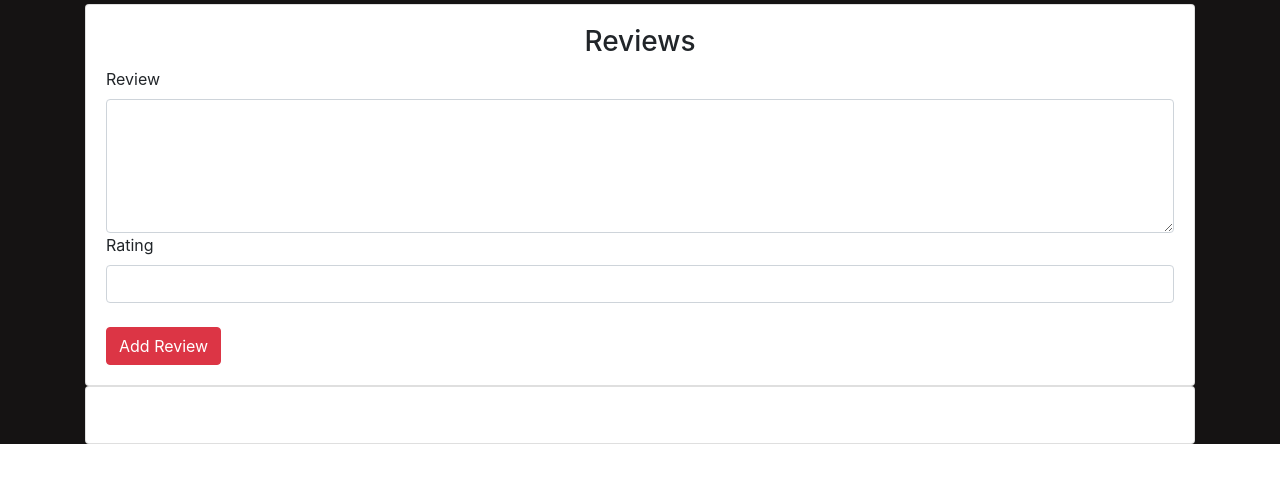
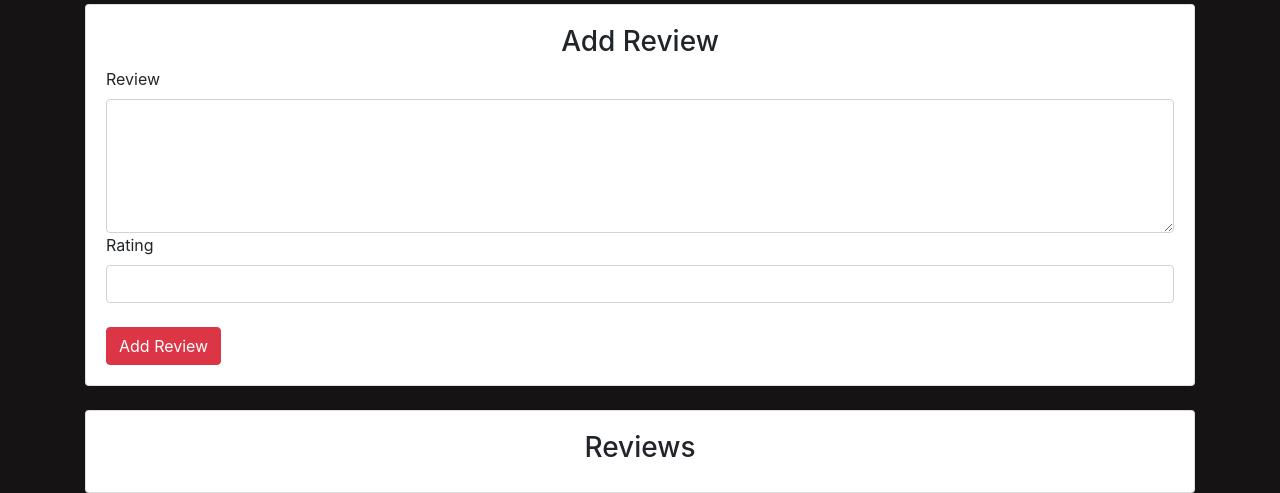
Before and after one commit to onthir/youtube-tutorial, a Django app: page /details/1/ in a window 1280 px wide. Shown: the part 394-887 px from the top of the page. Before the commit the page ends 838 px from the top, so only its background shows below. Run offline with Django 3.2, Linux system fonts and the light colour scheme; data comes from the database, SQL or seed files in the repository; both versions use the stored data as it was after the commit; some libraries are stand-ins or nearby versions.

Commit message:
Upto delete has been done

```diff
--- a/main/models.py
+++ b/main/models.py
@@ -20,7 +20,7 @@ class Movie(models.Model):
 class Review(models.Model):
     movie = models.ForeignKey(Movie, on_delete=models.CASCADE)
     user = models.ForeignKey(User, on_delete=models.CASCADE)
-    comment = models.TextField(max_length=1000)
+    comment = models.TextField(max_length=5000)
     rating = models.FloatField(default=0)
 
     def __str__(self):
--- a/main/templates/main/details.html
+++ b/main/templates/main/details.html
@@ -23,7 +23,7 @@
                 {% if request.user.is_authenticated %}
                     {% if request.user.is_superuser %}
                         <a href="{% url 'main:edit_movies' movie.id %}" class="btn btn-warning">Edit Movie</a>
-                        <a href="{% url 'main:delete_movie' movie.id %}" class="btn btn-danger">Delete Movie</a>
+                        <a href="{% url 'main:delete_movie' movie.id %}" class="btn btn-danger"  onclick="return confirm('Are you sure you want to delete this?');">Delete Movie</a>
                     {% endif %}
                 {% endif %}
             </div>
@@ -34,7 +34,7 @@
     <br>
     <div class="card">
         <div class="card-body">
-            <h3 class="text-center">Reviews</h3>
+            <h3 class="text-center">Add Review</h3>
             <form action="{% url 'main:add_review' movie.id %}" method="POST">
                 {% csrf_token %}
                 <label for="comment">Review</label>
@@ -48,15 +48,31 @@
             </form>
         </div>
     </div>
-
+    <br>
     <div class="card">
         <div class="card-body">
-            <ul>
+            <h3 class="text-center">Reviews</h3>
             {% for review in reviews %}
+                <div class="card" style="background-color: #f5eeee;">
+                    <div class="card-body">
+                        <div class="row">
+                            <div class="col-md-3">
+                                <h5 class="text-left">{{ review.user.username }}</h5>
+                                <h5>{{ review.rating }}</h5>
+                                {% if request.user == review.user %}
+                                <a href="{% url 'main:edit_review' movie.id review.id %}">Edit</a>
+                                <a href="{% url 'main:delete_review' movie.id review.id %}" onclick="return confirm('Are you sure you want to delete this?');">Delete</a>
+                                {% endif %}
 
-                <li>{{ review.comment }} <i>{{ review.user }}</i></li>
-            {% endfor %}
-        </ul>
+                            </div>
+                            <div class="col-md-9">
+                                <p>{{ review.comment }}</p>
+                            </div>
+                        </div>
+                    </div>
+                </div>
+                <br>
+                {% endfor %}
         </div>
     </div>
 </div>
--- a/main/urls.py
+++ b/main/urls.py
@@ -9,6 +9,8 @@ urlpatterns = [
     path('addmovies/', views.add_movies, name="add_movies"),
     path('editmovies/<int:id>/', views.edit_movies, name="edit_movies"),
     path('deletemovies/<int:id>/', views.delete_movies, name="delete_movie"),
-    path('addreview/<int:id>/', views.add_review, name="add_review")
+    path('addreview/<int:id>/', views.add_review, name="add_review"),
+    path('editreview/<int:movie_id>/<int:review_id>/', views.edit_review, name="edit_review"),
+    path('deletereview/<int:movie_id>/<int:review_id>/', views.delete_review, name="delete_review"),
 
 ]
--- a/main/views.py
+++ b/main/views.py
@@ -16,7 +16,7 @@ def home(request):
 # detail page
 def detail(request, id):
     movie = Movie.objects.get(id=id) # select * from movie where id=id
-    reviews = Review.objects.filter(movie=id)
+    reviews = Review.objects.filter(movie=id).order_by("-comment")
 
     context = {
         "movie": movie,
@@ -110,3 +110,46 @@ def add_review(request, id):
         return render(request, 'main/details.html', {"form": form})
     else:
         return redirect("accounts:login")
+
+
+# edit the review
+def edit_review(request, movie_id, review_id):
+    if request.user.is_authenticated:
+        movie = Movie.objects.get(id=movie_id)
+        # review
+        review = Review.objects.get(movie=movie, id=review_id)
+
+        # check if the review was done by the logged in user
+        if request.user == review.user:
+            # grant permission
+            if request.method == "POST":
+                form = ReviewForm(request.POST, instance=review)
+                if form.is_valid():
+                    data = form.save(commit=False)
+                    data.save()
+                    return redirect("main:detail", movie_id)
+            else:
+                form = ReviewForm(instance=review)
+            return render(request, 'main/editreview.html', {"form": form})
+        else:
+            return redirect("main:detail", movie_id)
+    else:
+        return redirect("accounts:login")
+
+
+# delete reivew
+def delete_review(request, movie_id, review_id):
+    if request.user.is_authenticated:
+        movie = Movie.objects.get(id=movie_id)
+        # review
+        review = Review.objects.get(movie=movie, id=review_id)
+
+        # check if the review was done by the logged in user
+        if request.user == review.user:
+            # grant permission to delete
+            review.delete()
+
+        return redirect("main:detail", movie_id)
+
+    else:
+        return redirect("accounts:login")
```
Also changed, not shown: main/templates/main/editreview.html (added, +21 -0 lines), db.sqlite3, main/migrations/0005_auto_20200324_2334.py (added).
